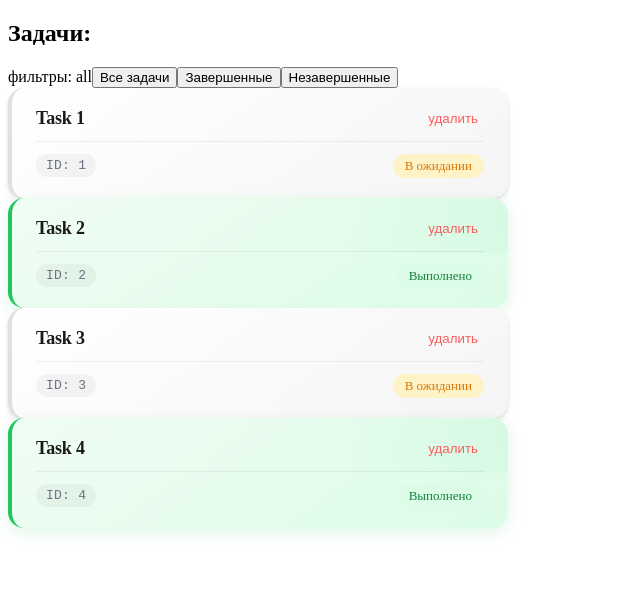
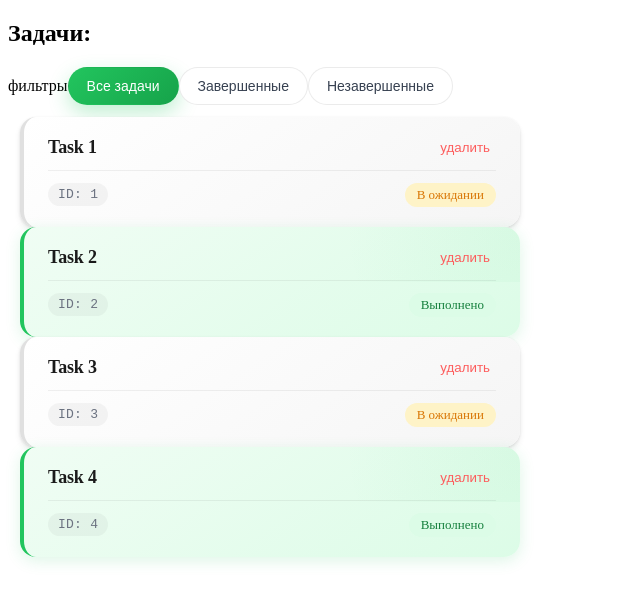
Before and after one commit to dark7py/react-pro-sber, a React (Vite) app: page / in a window 1280 px wide. Shown: the top 602 px of the page, without its empty margins (0-640 px from the left). Built offline with nearby package versions, Linux system fonts and the light colour scheme.

Commit message:
add shared button

```diff
--- /dev/null
+++ b/src/shared/index.ts
@@ -0,0 +1 @@
+export { FilterButton } from "./ui/FilterButton";
--- /dev/null
+++ b/src/shared/ui/FilterButton/FilterButton.module.scss
@@ -0,0 +1,57 @@
+.button {
+  position: relative;
+  display: inline-flex;
+  align-items: center;
+  justify-content: center;
+  padding: 10px 18px;
+  border: 1px solid rgba(0, 0, 0, 0.08);
+  border-radius: 999px;
+  background: #ffffff ;
+  color: #374151;
+  font-size: 14px;
+  cursor: pointer;
+  overflow: hidden;
+  transition:
+    transform 0.25s cubic-bezier(0.4, 0, 0.2, 1),
+    box-shadow 0.25s cubic-bezier(0.4, 0, 0.2, 1),
+    border-color 0.25s ease,
+    color 0.25s ease,
+    background 0.25s ease;
+
+
+  &:hover {
+    transform: translateY(-1px);
+    border-color: rgba(34, 197, 94, 0.25);
+    box-shadow: 0 6px 18px rgba(0, 0, 0, 0.08);
+    color: #166534;
+  }
+
+  &:active {
+    transform: translateY(0) scale(0.98);
+  }
+
+  &:focus-visible {
+    outline: none;
+    box-shadow:
+      0 0 0 3px rgba(34, 197, 94, 0.18),
+      0 6px 18px rgba(0, 0, 0, 0.08);
+  }
+
+  &.active {
+    border-color: transparent;
+    background: linear-gradient(135deg, #22c55e, #16a34a);
+    color: #ffffff;
+    box-shadow: 0 8px 20px rgba(34, 197, 94, 0.28);
+
+    &::before {
+      background: radial-gradient(circle at top, rgba(255, 255, 255, 0.22), transparent 70%);
+      opacity: 1;
+    }
+
+    &:hover {
+      transform: translateY(-1px);
+      box-shadow: 0 10px 24px rgba(34, 197, 94, 0.34);
+      color: #ffffff;
+    }
+  }
+}
--- /dev/null
+++ b/src/shared/ui/FilterButton/FilterButton.tsx
@@ -0,0 +1,23 @@
+import styles from "./FilterButton.module.scss";
+
+type FilterButtonProps = {
+  text: string;
+  isActive?: boolean;
+  handleClick: (f: string) => void;
+};
+
+export const FilterButton: React.FC<FilterButtonProps> = ({
+  text,
+  isActive = false,
+  handleClick,
+}) => {
+  return (
+    <button
+      type="button"
+      className={`${styles.button} ${isActive ? styles.active : ""}`}
+      onClick={() => handleClick(text)}
+    >
+      {text}
+    </button>
+  );
+};
--- /dev/null
+++ b/src/shared/ui/FilterButton/index.ts
@@ -0,0 +1 @@
+export { FilterButton } from "./FilterButton";
--- a/src/widgets/taskList/ui/TaskFilters.tsx
+++ b/src/widgets/taskList/ui/TaskFilters.tsx
@@ -1,3 +1,4 @@
+import { FilterButton } from "shared";
 import { type Filter } from "../model/useTasks";
 
 type TProps = {
@@ -8,10 +9,22 @@ type TProps = {
 export const TaskFilters: React.FC<TProps> = ({ filter, setFilter }) => {
   return (
     <div>
-      фильтры: {filter}
-      <button onClick={() => setFilter("all")}>Все задачи</button>
-      <button onClick={() => setFilter("completed")}>Завершенные</button>
-      <button onClick={() => setFilter("incomplete")}>Незавершенные</button>
+      фильтры
+      <FilterButton
+        text="Все задачи"
+        isActive={filter === "all"}
+        handleClick={() => setFilter("all")}
+      />
+      <FilterButton
+        text="Завершенные"
+        isActive={filter === "completed"}
+        handleClick={() => setFilter("completed")}
+      />
+      <FilterButton
+        text="Незавершенные"
+        isActive={filter === "incomplete"}
+        handleClick={() => setFilter("incomplete")}
+      />
     </div>
   );
 };
--- a/src/widgets/taskList/ui/TaskWidget.module.scss
+++ b/src/widgets/taskList/ui/TaskWidget.module.scss
@@ -1,3 +1,4 @@
 .tasks {
   width: 500px;
+  margin: 12px;
 }
```
Also changed, not shown: 2 other files (tests, documents, lock files or other folders).
